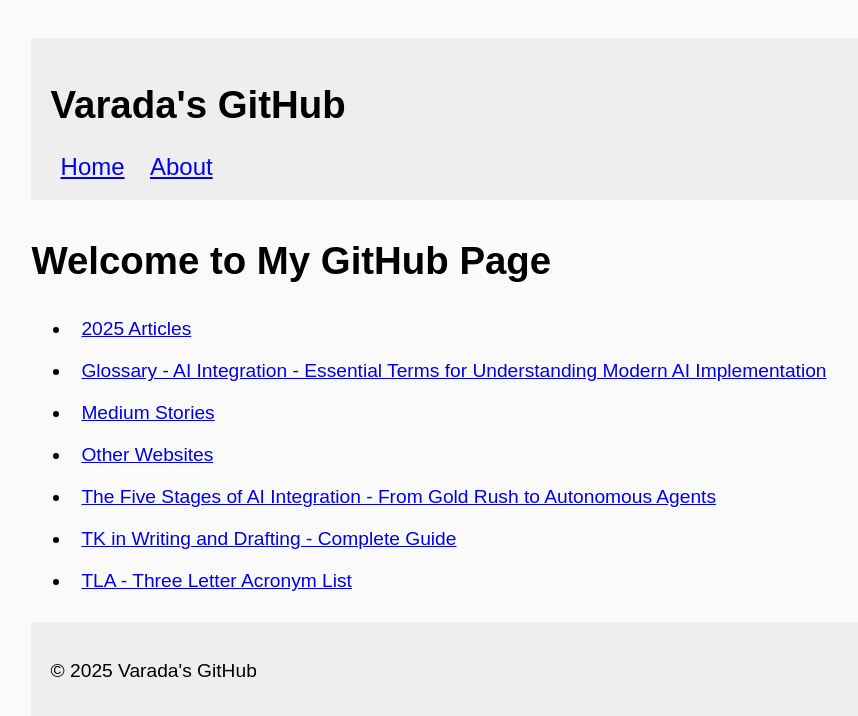
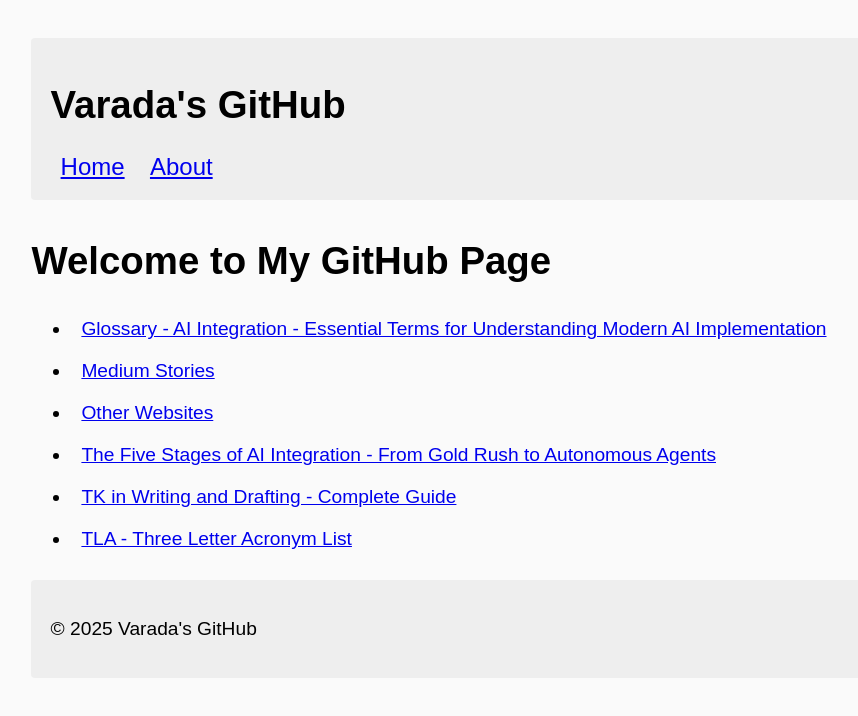
Before and after one commit to ivarada/ivarada.github.io, a Jekyll site: the page built from index.md, in a window 1280 px wide. Shown: the top 716 px of the page, without its empty margins (7-865 px from the left). Built offline with Jekyll 4.4.1, drawn with Linux system fonts in a browser that asks for light colours.

Commit message:
Remove '2025 Articles' link from index.md
Removed link to '2025 Articles' from the index.

```diff
--- a/index.md
+++ b/index.md
@@ -5,7 +5,6 @@
 
 # Welcome to My GitHub Page
 
-- [2025 Articles](/2025.html)
 - [Glossary - AI Integration - Essential Terms for Understanding Modern AI Implementation](Glossary-AI-Integration.html)
 - [Medium Stories](https://medium.com/@varada)
 - [Other Websites](websites.html)
```
